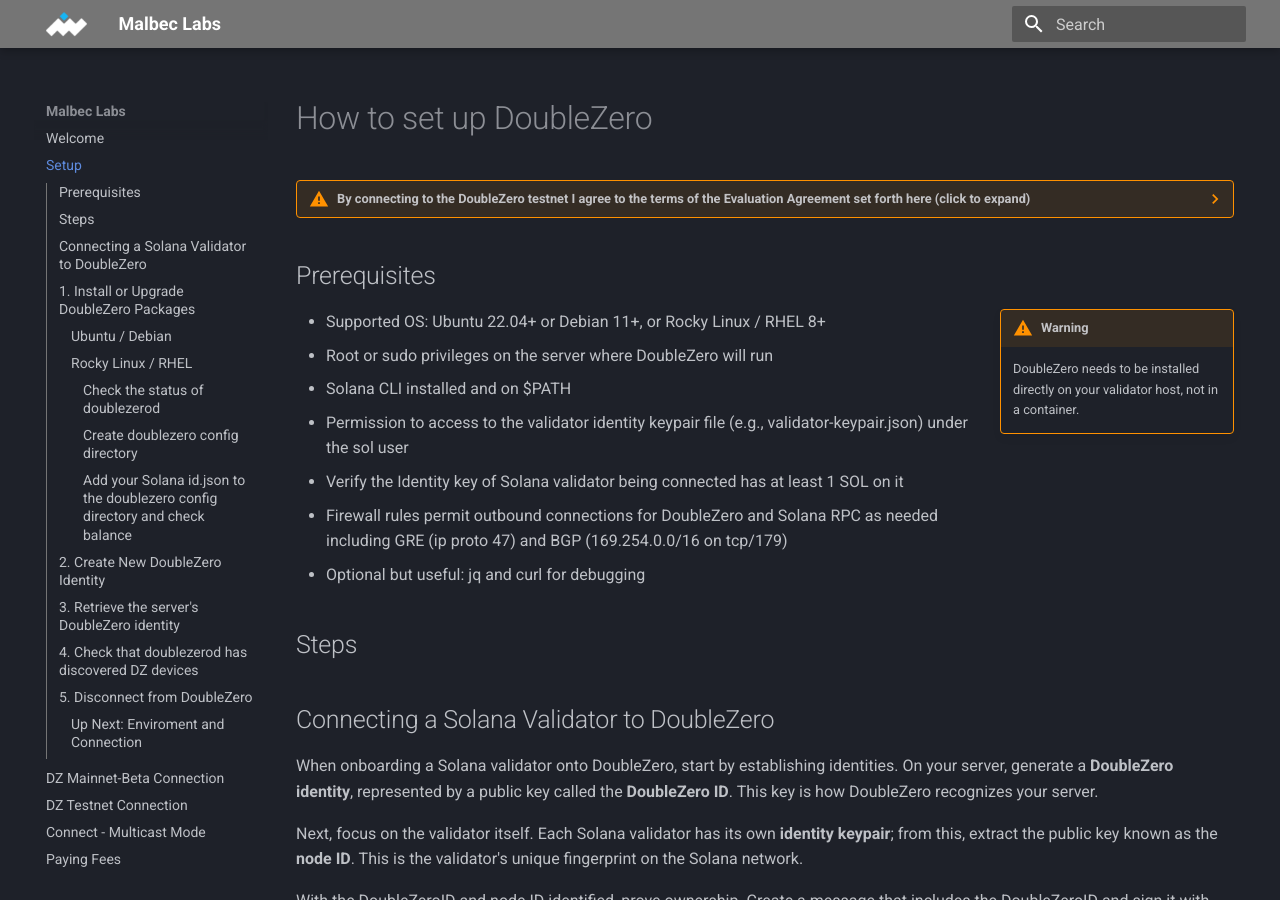
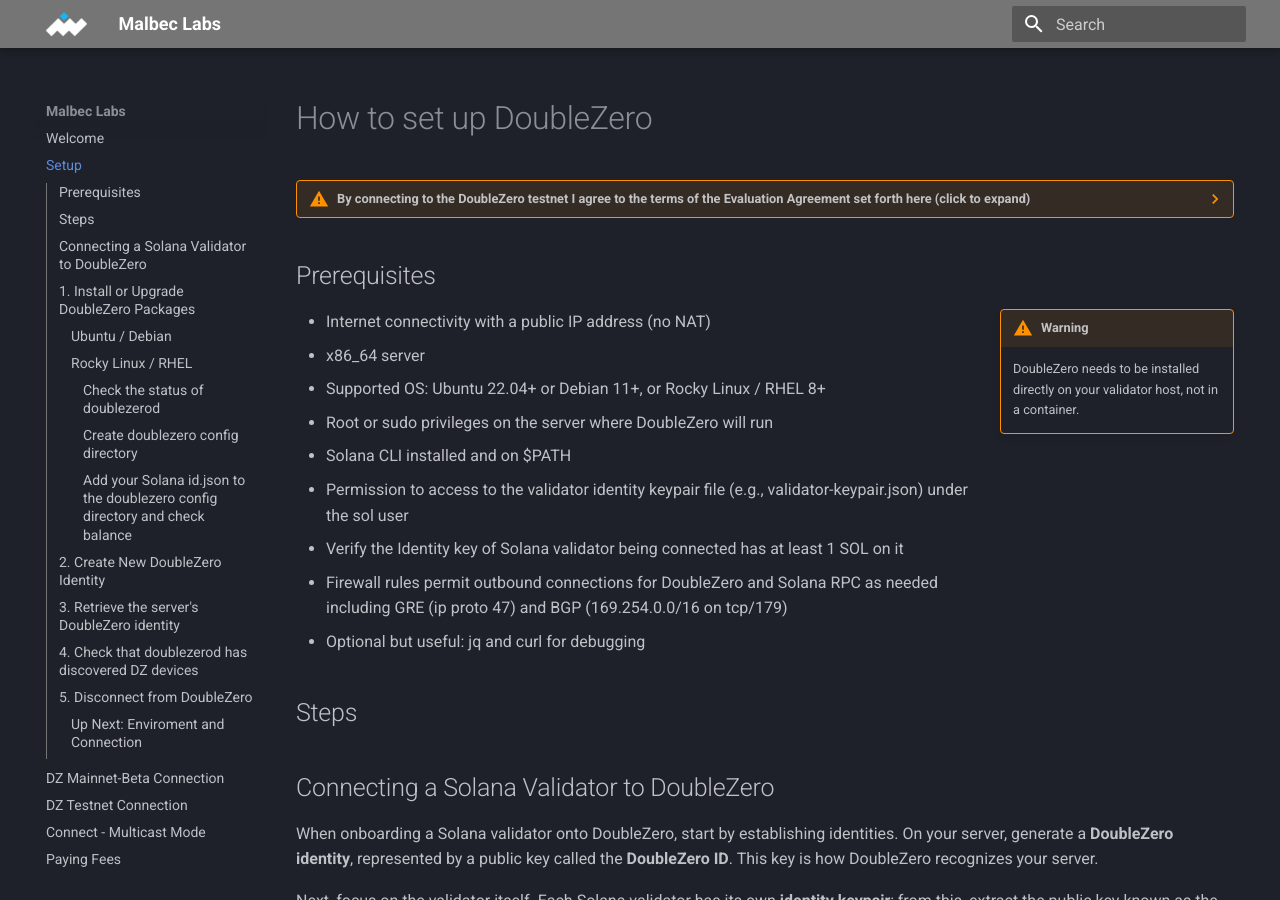
Before and after one commit to malbeclabs/docs, an MkDocs documentation site: the page built from docs/setup.md, in a window 1280 px wide and 900 px high. Built offline with MkDocs 1.6.1 and Material for MkDocs 9.7.7, drawn with Linux system fonts in a browser that asks for light colours.

Commit message:
update pre-reqs

```diff
--- a/docs/setup.md
+++ b/docs/setup.md
@@ -54,6 +54,8 @@
 ## Prerequisites
 !!! warning inline end
     DoubleZero needs to be installed directly on your validator host, not in a container.
+- Internet connectivity with a public IP address (no NAT)
+- x86_64 server
 - Supported OS: Ubuntu 22.04+ or Debian 11+, or Rocky Linux / RHEL 8+
 - Root or sudo privileges on the server where DoubleZero will run
 - Solana CLI installed and on $PATH
```
